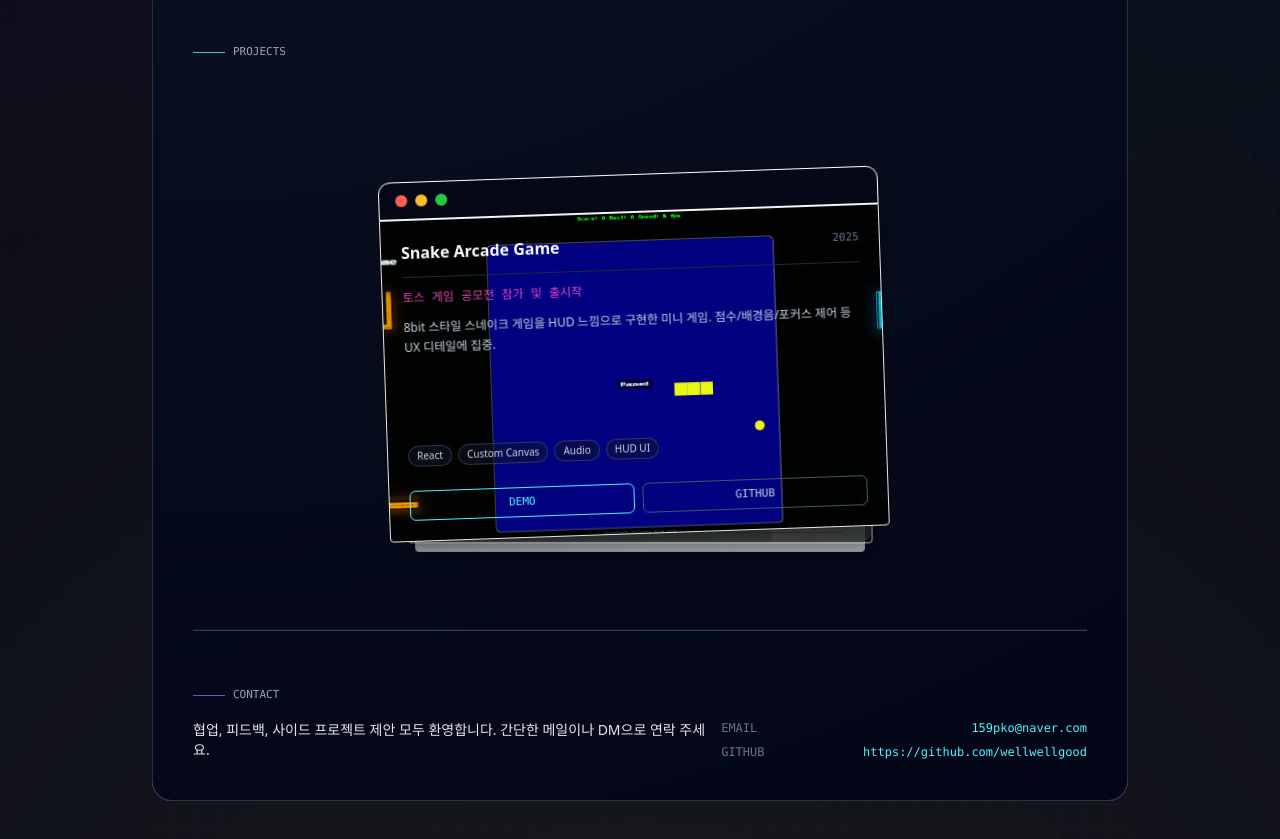
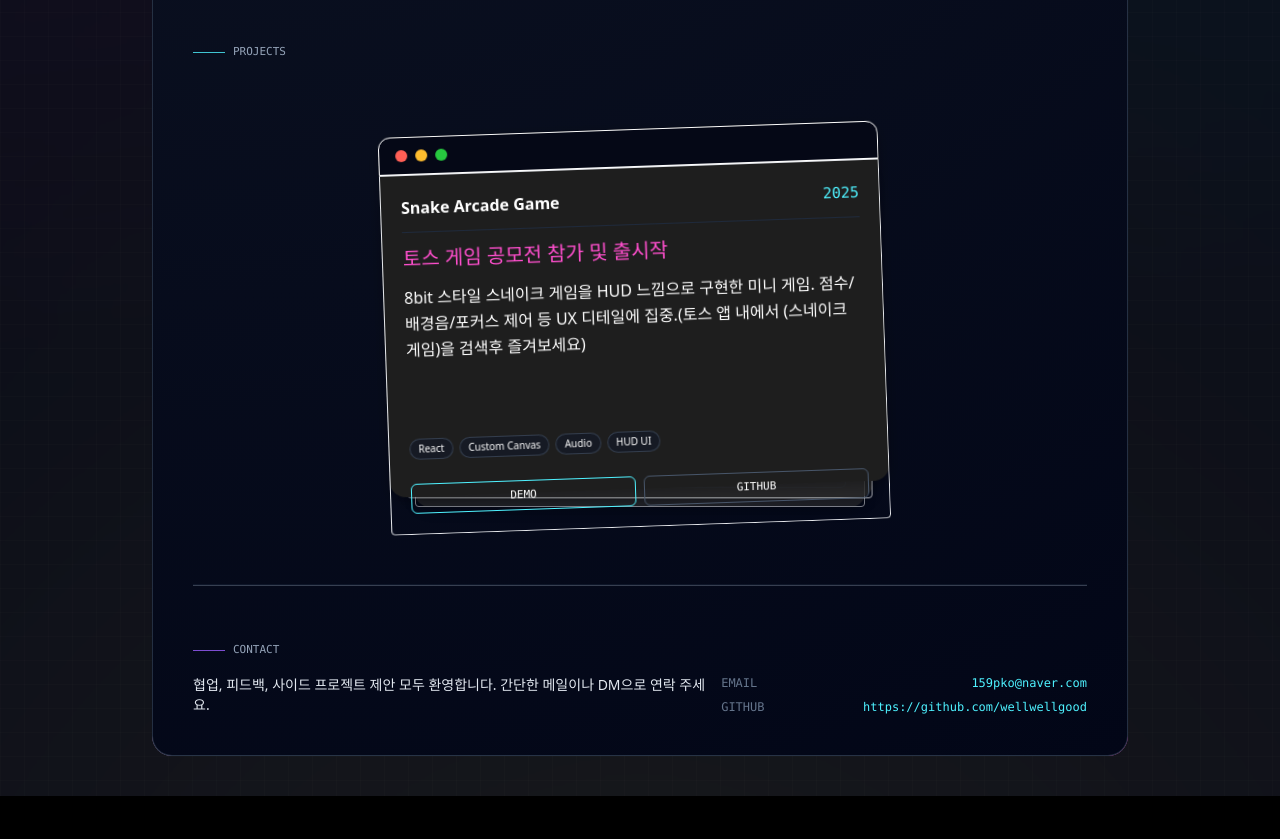
Before and after one commit to wellwellgood/React-Project, a React (Vite) app: page / in a window 1280 px wide. Shown: the part 1140-1979 px from the top of the page. After the commit the page ends 1936 px from the top, so only its background shows below. Built offline with nearby package versions, Linux system fonts and the light colour scheme.

Commit message:
ReactProject

```diff
--- a/src/components/FolderSwiper.css
+++ b/src/components/FolderSwiper.css
@@ -7,7 +7,7 @@
     display: flex;
     justify-content: center;
     perspective: 1000px;
-    margin-top: 10%;
+    margin-top: 5%;
     /* 날아가는 카드가 화면 밖에서 안 보이게 */
 }
 
@@ -38,6 +38,7 @@
     transform-origin: bottom center;
 
     user-select: none;
+
 }
 
 /* 맨 뒤 카드 */
@@ -69,7 +70,53 @@
 .folder-card-top {
     z-index: 3;
     /* transform은 JS에서 제어 */
-    background: #2a2a2a;
+    /* background: #2a2a2a; */
+    background-position: center;
+    background-size: cover;
+    height: 100%;
+}
+
+.folder-card-top {
+    perspective: 1200px;
+    /* 3D 느낌 */
+}
+
+.card-flip-inner {
+    position: relative;
+    width: 100%;
+    height: 100%;
+    transform-style: preserve-3d;
+    transition: transform 0.6s;
+}
+
+/* 플립됐을 때 */
+.folder-card-top.is-flipped .card-flip-inner {
+    transform: rotateY(180deg);
+}
+
+/* 앞/뒷면 공통 */
+.card-face {
+    position: absolute;
+    inset: 0;
+    backface-visibility: hidden;
+}
+
+/* 뒷면 */
+.card-face-back {
+    transform: rotateY(180deg);
+    background: #050816;
+    color: #fff;
+    display: flex;
+    align-items: center;
+    justify-content: center;
+    border: 1px solid #fff;
+    padding: 16px;
+    border-radius: 16px;
     background-position: center;
     background-size: cover;
 }
+
+.card-face-back .back-inner {
+    text-align: center;
+    font-family: ui-monospace, SFMono-Regular, Menlo, monospace;
+}
--- a/src/components/FolderSwiper.jsx
+++ b/src/components/FolderSwiper.jsx
@@ -9,7 +9,10 @@ export default function FolderSwiper({ items = [], renderItem }) {
   const [isDragging, setIsDragging] = useState(false);
   // [추가] 카드가 날아가는 방향 상태 (null | 'left' | 'right')
   const [exitDirection, setExitDirection] = useState(null);
+
+  const [isFlipped, setIsFlipped] = useState(false);
   const startXRef = useRef(null);
+  const didDragRef = useRef(false);
 
   const safeItems = Array.isArray(items) ? items : [];
   const total = safeItems.length;
@@ -19,13 +22,14 @@ export default function FolderSwiper({ items = [], renderItem }) {
   const next = () => setIndex((prev) => (prev + 1) % total);
   const prev = () => setIndex((prev) => (prev - 1 + total) % total);
 
-  const getClientX = (e) =>
-    "touches" in e ? e.touches[0].clientX : e.clientX;
+  const getClientX = (e) => ("touches" in e ? e.touches[0].clientX : e.clientX);
 
   const handlePointerDown = (e) => {
     // 애니메이션 중일 때는 클릭 방지
     if (exitDirection) return;
+    // setIsFlipped(true);
     startXRef.current = getClientX(e);
+    didDragRef.current = false;
     setIsDragging(true);
   };
 
@@ -33,6 +37,9 @@ export default function FolderSwiper({ items = [], renderItem }) {
     if (!isDragging || startXRef.current == null || exitDirection) return;
     const currentX = getClientX(e);
     const delta = currentX - startXRef.current;
+    if (Math.abs(delta) > 5) {
+      didDragRef.current = true;
+    }
     setDragX(delta);
   };
 
@@ -73,6 +80,7 @@ export default function FolderSwiper({ items = [], renderItem }) {
   const midIndex = (index + 1) % total;
   const backIndex = (index + 2) % total;
 
+  const current = safeItems[topIndex];
   // 스타일 계산 함수
   const getTopCardStyle = () => {
     // 1. 날아가는 애니메이션 중일 때
@@ -94,7 +102,9 @@ export default function FolderSwiper({ items = [], renderItem }) {
     // 2. 드래그 중일 때 (즉각 반응, transition 없음)
     if (isDragging) {
       return {
-        transform: `translate3d(${dragX}px, ${Math.abs(dragX) * 0.05}px, 0) rotateZ(${dragX * 0.05}deg)`,
+        transform: `translate3d(${dragX}px, ${
+          Math.abs(dragX) * 0.05
+        }px, 0) rotateZ(${dragX * 0.05}deg)`,
         cursor: "grabbing",
         transition: "none", // 드래그 중에는 딜레이 없음
       };
@@ -124,7 +134,6 @@ export default function FolderSwiper({ items = [], renderItem }) {
           {renderItem(safeItems[backIndex], backIndex)}
         </div>
 
-
         {/* 중간 카드 */}
         <div className="folder-card folder-card-mid">
           {renderItem(safeItems[midIndex], midIndex)}
@@ -132,18 +141,29 @@ export default function FolderSwiper({ items = [], renderItem }) {
 
         {/* 앞 카드 (움직이는 카드) */}
         <div
-          className="folder-card folder-card-top"
+          className={`folder-card folder-card-top ${
+            isFlipped ? "is-flipped" : ""
+          }`}
           style={getTopCardStyle()}
+          onClick={() => {
+            // 1) 지금 드래그 중이었거나, 실제로 움직였으면 플립 막기
+            if (isDragging || didDragRef.current || exitDirection) return;
+
+            // 2) 멈춰 있는 상태에서만 앞/뒤 토글
+            setIsFlipped((prev) => !prev);
+          }} // 클릭 시 플립
         >
+          <div className="card-flip-inner">
+            {/* 앞면 */}
+            <div className="card-face card-face-front">
               <div
                 style={{
                   display: "flex",
                   alignItems: "center",
                   gap: "8px",
                   padding: "12px 16px",
-          border:"1px solid rgba(255, 255, 255, 1)",
+                  border: "1px solid rgba(255, 255, 255, 1)",
                   borderRadius: "12px 12px 0 0",
-          borderbottom:"none",
                   borderBottom: "1px solid rgba(255, 255, 255, 1)",
                   background: "#050816",
                 }}
@@ -155,7 +175,7 @@ export default function FolderSwiper({ items = [], renderItem }) {
                     borderRadius: "50%",
                     background: "rgb(255, 95, 86)",
                   }}
-        ></div>
+                />
                 <div
                   style={{
                     width: 12,
@@ -163,7 +183,7 @@ export default function FolderSwiper({ items = [], renderItem }) {
                     borderRadius: "50%",
                     background: "rgb(255, 189, 46)",
                   }}
-        ></div>
+                />
                 <div
                   style={{
                     width: 12,
@@ -171,9 +191,29 @@ export default function FolderSwiper({ items = [], renderItem }) {
                     borderRadius: "50%",
                     background: "rgb(39, 201, 63)",
                   }}
-        ></div>
+                />
               </div>
+
               {renderItem(safeItems[topIndex], topIndex)}
+            </div>
+
+            {/* 뒷면 – 내용은 예시, 알아서 커스텀하면 됨 */}
+            <div
+              className="card-face card-face-back"
+              style={
+                current?.background
+                  ? {
+                      background: current.background,
+                      backgroundSize: "cover",
+                      backgroundPosition: "center",
+                    }
+                  : {
+                      // background: "#050816",
+                    }
+              }
+            >
+            </div>
+          </div>
         </div>
       </div>
     </div>
--- a/src/components/ProjectsSection.jsx
+++ b/src/components/ProjectsSection.jsx
@@ -43,15 +43,15 @@ export default function ProjectsSection() {
 
 function ProjectCard({ project }) {
   const baseClasses =
-    "h-full w-full rounded-b border p-5 flex flex-col gap-3 transition-colors duration-300";
+    "h-full w-full rounded-b border p-5 flex flex-col gap-3 transition-colors duration-300 bg-transparent";
 
-  const bgClass = project.bgClass || "bg-black-950/90";
+    const bgClass = project.bgClass || "bg-transparent";
   const textColor = project.textColor || "";
 
   if (project.isPlaceholder) {
     return (
       <article
-        className={`${baseClasses} bg-slate-950/80 border-slate-700/50 items-center justify-center opacity-60`}
+        className={`${baseClasses} ${bgClass} border-slate-700/50 items-center justify-center opacity-60`}
         style={{ color: textColor }}
       >
         <div className="text-4xl mb-2">🚧</div>
@@ -66,15 +66,6 @@ function ProjectCard({ project }) {
   return (
     <article
       className={`${baseClasses} ${bgClass} hover:border-neon-cyan/80 hover:shadow-neon`}
-      style={
-        project.background
-          ? {
-              background: project.background,
-              backgroundSize: "cover",
-              backgroundPosition: "center",
-            }
-          : undefined
-      }
     >
       <div className="flex items-center justify-between gap-2 border-b border-slate-800 pb-3">
         <h3
@@ -83,14 +74,15 @@ function ProjectCard({ project }) {
         >
           {project.title}
         </h3>
-        <span className="text-[11px] font-mono text-slate-500">
+        <span className="text-[15px] font-mono text-neon-cyan/100">
           {project.period}
         </span>
       </div>
 
-      <div className="text-xs font-mono text-neon-pink/90">{project.role}</div>
+      <div className="text-xl text-neon-pink/100">{project.role}</div>
 
-      <p className="text-xs text-slate-300 leading-relaxed flex-grow">
+      <p className="text-s leading-relaxed flex-grow"
+      style={{color: project.textColor,}}>
         {project.description}
       </p>
 
@@ -112,6 +104,7 @@ function ProjectCard({ project }) {
           <a
             href={project.links.demo}
             className="flex-1 text-center rounded-md border border-neon-cyan/100 py-1.5 text-neon-cyan hover:bg-neon-cyan/50 transition-colors"
+            style={{ color: textColor }}
             target="_blank"
             rel="noreferrer"
             onClick={(e) => e.stopPropagation()}
@@ -122,7 +115,8 @@ function ProjectCard({ project }) {
         {project.links?.github && (
           <a
             href={project.links.github}
-            className="flex-1 text-center rounded-md border border-slate-600 py-1.5 text-slate-300 hover:border-neon-pink/100 hover:text-neon-pink/100 transition-colors"
+            className="flex-1 text-center rounded-md border border-slate-600 py-1.5 text-slate-900 hover:border-neon-pink/100 hover:text-neon-pink/100 transition-colors"
+            style={{ color: textColor }}
             target="_blank"
             rel="noreferrer"
             onClick={(e) => e.stopPropagation()}
--- a/src/data/projects.js
+++ b/src/data/projects.js
@@ -1,5 +1,6 @@
 import snakeImg from "../img/Snake Arcade Game.png";
 import dashboardImg from "../img/Dashboard.png";
+import mapprototype from "../img/mapprototype.png";
 
 export const projects = [
     {
@@ -7,13 +8,14 @@ export const projects = [
         role: "토스 게임 공모전 참가 및 출시작",
         period: "2025",
         description:
-            "8bit 스타일 스네이크 게임을 HUD 느낌으로 구현한 미니 게임. 점수/배경음/포커스 제어 등 UX 디테일에 집중.",
+            "8bit 스타일 스네이크 게임을 HUD 느낌으로 구현한 미니 게임. 점수/배경음/포커스 제어 등 UX 디테일에 집중.(토스 앱 내에서 (스네이크 게임)을 검색후 즐겨보세요)",
         tech: ["React", "Custom Canvas", "Audio", "HUD UI"],
         links: {
             demo: "https://tosssnakegame.netlify.app/",
             github: "https://github.com/wellwellgood/snakegame",
         },
         background: `url(${snakeImg}) center/cover no-repeat`,
+        textColor: "#ffffff",
 
     },
     {
@@ -27,6 +29,8 @@ export const projects = [
             demo: "https://hudnavigation.netlify.app/",
             github: "https://github.com/wellwellgood/HUD",
         },
+        background: `url(${mapprototype}) center/cover no-repeat`,
+        textColor: "#ffffff",
     },
     {
         title: "Dashboard",
@@ -41,7 +45,7 @@ export const projects = [
         },
         background: `url(${dashboardImg}) center/cover no-repeat`,
         bgClass: "bg-black-900/100",
-        textColor: "#000000",
+        textColor: "#ffffff",
     },
     {
         title: "Publishing Site",
@@ -54,5 +58,6 @@ export const projects = [
             // demo: alert("깃 허브를 확인해 주세요"),
             github: "https://github.com/wellwellgood/K-popol/tree/main/sitelink",
         },
+        textColor: "#ffffff",
     },
 ];
--- a/tailwind.config.js
+++ b/tailwind.config.js
@@ -11,7 +11,12 @@ export default {
                 "neon-cyan": "#4ef2ff",
                 "neon-pink": "#ff4ecd",
                 "neon-yellow": "#ffe66d",
+                "neon-blue": "#111dfc",
                 "neon-purple": "#9b5eff",
+                "neon-green": "#10ee1f",
+                "neon-red": "#ee1010",
+                "neon-white": "#ffffff",
+
             },
             boxShadow: {
                 neon: "0 0 20px rgba(78,242,255,0.45)",
```
Also changed, not shown: src/img/mapprototype.png (added). Lines whose indentation alone changed are shown as unchanged.
